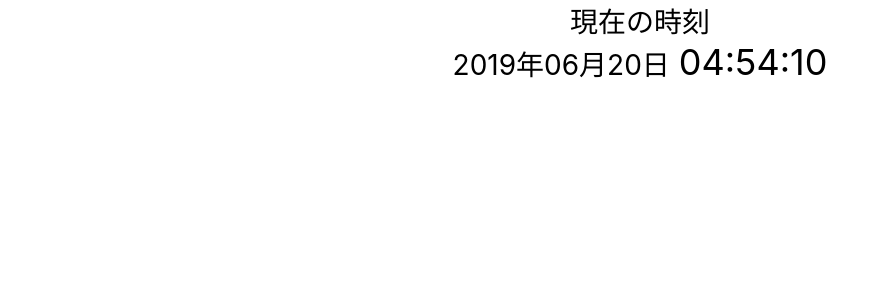
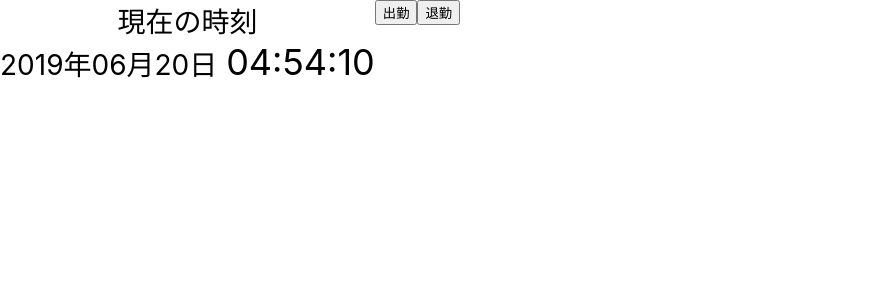
Before and after one commit to soundring/attendance-project-front, a Nuxt app: page / in a window 1280 px wide. Shown: the top 300 px of the page, without its empty margins (0-887 px from the left). Built offline with nearby package versions, Linux system fonts and the light colour scheme.

Commit message:
出勤、退勤ボタンの追加、時刻コンポーネントのリネーム

```diff
--- /dev/null
+++ b/components/AttendanceButton.vue
@@ -0,0 +1,16 @@
+<template>
+    <div>
+        <input type="button" value="出勤">
+        <input type="button" value="退勤">
+    </div>
+</template>
+
+<script>
+export default {
+
+}
+</script>
+
+<style>
+
+</style>
--- a/pages/index.vue
+++ b/pages/index.vue
@@ -1,16 +1,23 @@
 <template>
+<div class="contents">
   <displayTime />
+  <attendanceButton />
+</div>
 </template>
 
 <script>
-import displayTime from '~/components/Display_time.vue'
+import displayTime from '~/components/DisplayTime.vue'
+import attendanceButton from '~/components/AttendanceButton'
 export default {
   components: {
     displayTime,
+    attendanceButton,
   }
 }
 </script>
 
 <style>
-
+.contents {
+  display: flex;
+}
 </style>
```
Also changed, not shown: components/DisplayTime.vue (renamed from components/Display_time.vue).
